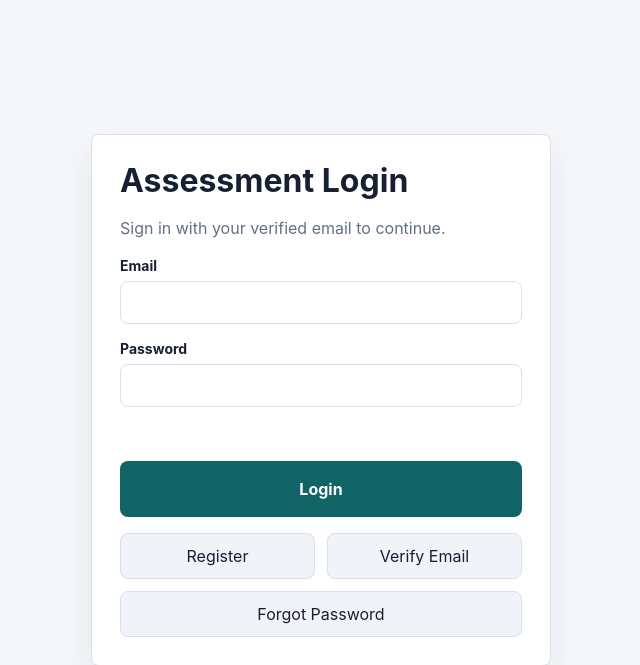
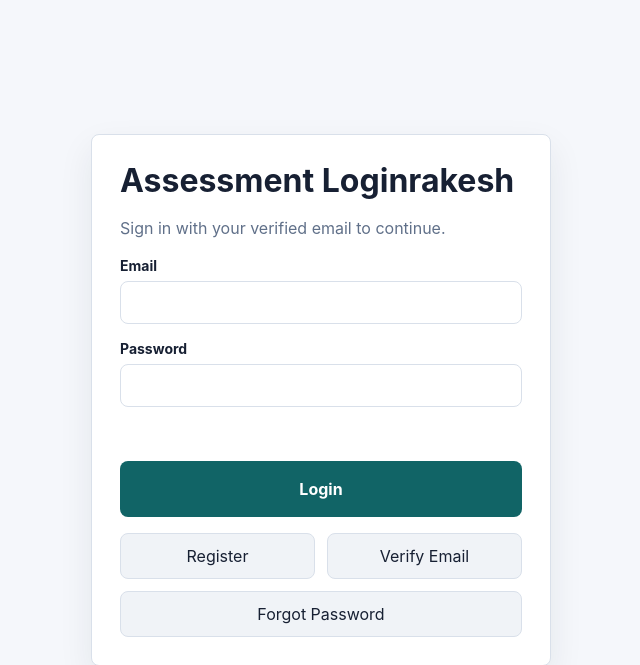
Before and after one commit to lubercypal/assessment, a PHP site: page /login in a window 1280 px wide. Shown: the top 665 px of the page, without its empty margins (319-959 px from the left). Run offline with PHP 8.4, Linux system fonts and the light colour scheme.

```diff
--- a/login.php
+++ b/login.php
@@ -16,7 +16,7 @@
         </div>
     </div>
     <main class="auth-shell panel">
-        <h1>Assessment Login</h1>
+        <h1>Assessment Loginrakesh</h1>
         <p>Sign in with your verified email to continue.</p>
         <form id="loginForm" class="stack">
             <label class="field"><span>Email</span><input type="email" name="email" required autocomplete="email"></label>
```
